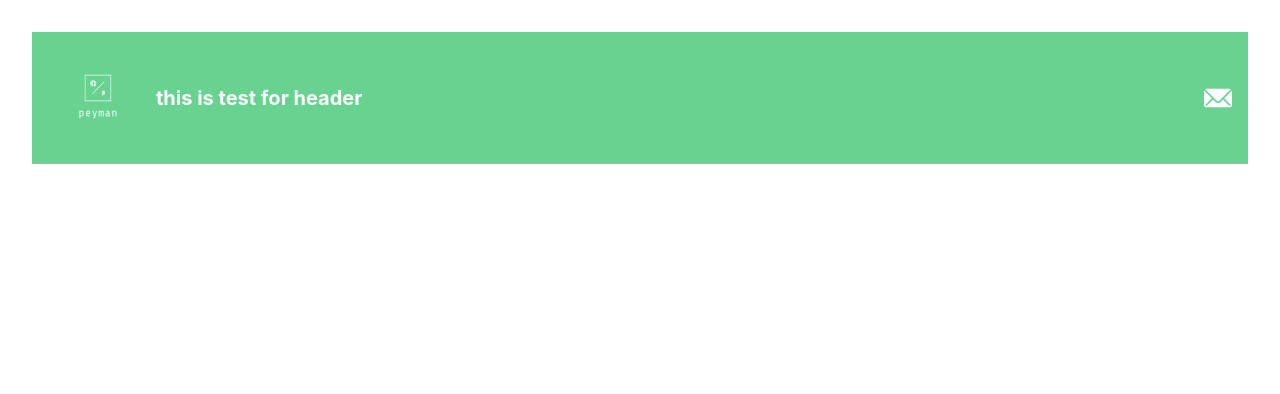
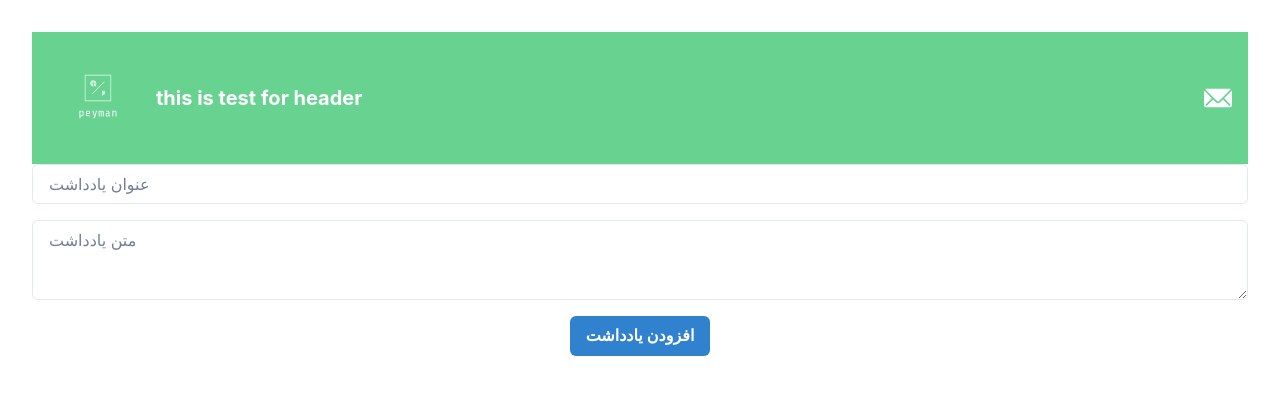
Before and after one commit to amirhossein-khalili/note-learning, a React (Vite) app in the folder client-note/note/: page /notes/newNote in a window 1280 px wide. Shown: the top 394 px of the page. Built offline with nearby package versions, Linux system fonts and the light colour scheme.

Commit message:
just for now 2

```diff
--- a/client-note/note/src/App.tsx
+++ b/client-note/note/src/App.tsx
@@ -5,6 +5,7 @@ import { BrowserRouter as Router, Route, Routes } from 'react-router-dom'; // Up
 import { CSSReset } from '@chakra-ui/react';
 import Header from './components/Header';
 import NoteList from './components/Notes/NoteList';
+import AddNoteForm from './components/Notes/AddNoteForm';
 
 function App() {
   return (
@@ -13,6 +14,7 @@ function App() {
         <CSSReset />
         <Header />
         <Routes>
+          <Route path="/notes/newNote" element={<AddNoteForm />} />
           <Route path="/notes" element={<NoteList />} />
         </Routes>
       </>
--- /dev/null
+++ b/client-note/note/src/components/Alerts/index.ts
@@ -0,0 +1,5 @@
+import WarningAlert from './WarningAlert';
+import InfoAlert from './InfoAlert';
+import ErrorAlert from './ErrorAlert';
+
+export { ErrorAlert, InfoAlert, WarningAlert };
--- /dev/null
+++ b/client-note/note/src/components/Notes/AddNoteForm.jsx
@@ -0,0 +1,42 @@
+import React, { useState } from 'react';
+import { Box, Input, Textarea, Button } from '@chakra-ui/react';
+import axios from 'axios';
+import mainUrl from '../../../api.config';
+import { InfoAlert, ErrorAlert } from '../Alerts';
+
+const AddNoteForm = () => {
+  const [title, setTitle] = useState('');
+  const [content, setContent] = useState('');
+
+  const handleAddNote = async () => {
+    try {
+      const response = await axios.post(`${mainUrl}/notes`, { title, content });
+      console.log(response.data);
+      if (response.data.status === 201) {
+        <InfoAlert />;
+
+      } else {
+        <ErrorAlert />;
+      }
+    } catch (error) {
+      <ErrorAlert />;
+    }
+  };
+
+  return (
+    <Box>
+      <Input placeholder="عنوان یادداشت" value={title} onChange={(e) => setTitle(e.target.value)} />
+      <Textarea
+        placeholder="متن یادداشت"
+        value={content}
+        onChange={(e) => setContent(e.target.value)}
+        mt="4"
+      />
+      <Button colorScheme="blue" mt="4" onClick={handleAddNote}>
+        افزودن یادداشت
+      </Button>
+    </Box>
+  );
+};
+
+export default AddNoteForm;
--- a/client-note/note/src/components/Notes/Note.tsx
+++ b/client-note/note/src/components/Notes/Note.tsx
@@ -28,7 +28,7 @@ const Note: React.FC<NoteProps> = ({ title, content, noteBackground = 'white', n
       toast({
         title: 'یادداشت حذف شد!',
         status: 'success',
-        duration: 3000,
+        duration: 300,
         isClosable: true,
       });
       window.location.reload();
@@ -37,7 +37,7 @@ const Note: React.FC<NoteProps> = ({ title, content, noteBackground = 'white', n
       toast({
         title: 'خطا در حذف یادداشت!',
         status: 'error',
-        duration: 3000,
+        duration: 300,
         isClosable: true,
       });
     }
@@ -48,13 +48,13 @@ const Note: React.FC<NoteProps> = ({ title, content, noteBackground = 'white', n
       <CardBody>
         <Stack mt="6" spacing="3">
           <Heading size="md">{title}</Heading>
-          <Text>{content.slice(0, 150)}....</Text>
+          <Text>{content.slice(0, 30)}....</Text>
         </Stack>
       </CardBody>
       <Divider />
       <CardFooter>
         <ButtonGroup spacing="2">
-          <Button color="blue.600">
+          <Button color="blue.600" onClick={() => (window.location.href = `/note/edit/${noteId}`)}>
             <EditIcon />
           </Button>
           <Button color="red.600" onClick={() => handleDeleteClick(noteId)}>
--- a/client-note/note/src/components/Notes/NoteList.tsx
+++ b/client-note/note/src/components/Notes/NoteList.tsx
@@ -1,8 +1,9 @@
 import { useState, useEffect } from 'react';
 import axios from 'axios';
 import Note from './Note';
-import { GridItem, Grid, Box } from '@chakra-ui/react';
+import { GridItem, Grid, Box, Button } from '@chakra-ui/react';
 import mainUrl from '../../../api.config';
+import { Link } from 'react-router-dom';
 
 const NoteList: React.FC = () => {
   const [notes, setNotes] = useState<
@@ -23,6 +24,10 @@ const NoteList: React.FC = () => {
   }, []);
 
   return (
+    <>
+      <Link to="/notes/newNote">
+        <Button colorScheme="green">ایجاد یادداشت جدید</Button>
+      </Link>
       <Grid templateColumns="repeat(auto-fill, minmax(300px, 1fr))" gap={6}>
         {notes.map((note) => (
           <GridItem key={note._id}>
@@ -37,6 +42,7 @@ const NoteList: React.FC = () => {
           </GridItem>
         ))}
       </Grid>
+    </>
   );
 };
 
```
Also changed, not shown: client-note/note/src/components/Notes/EditNote.tsx (added), 1 other file (tests, documents, lock files or other folders). Lines whose indentation alone changed are shown as unchanged.
